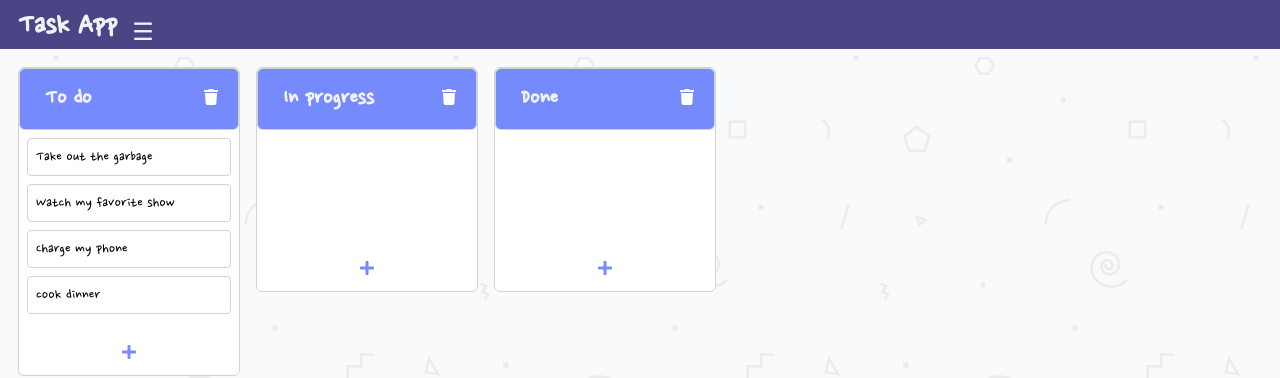
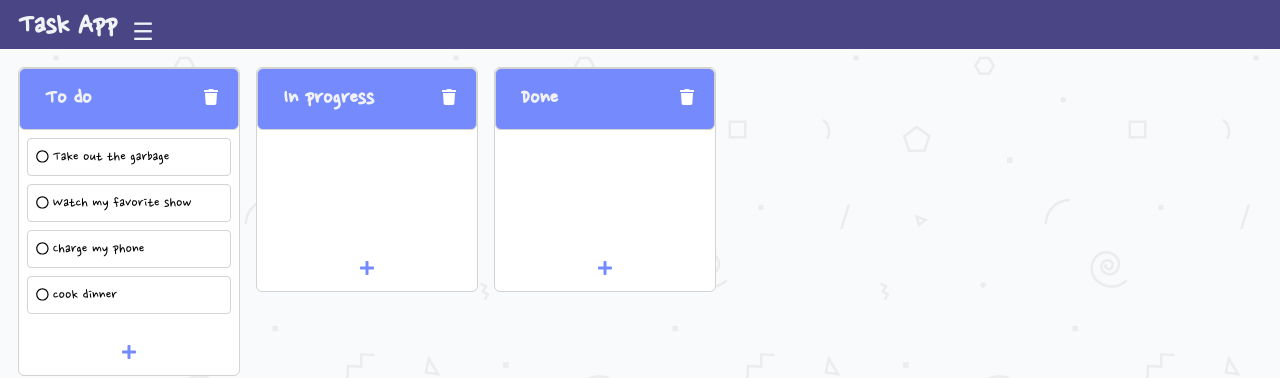
Before and after one commit to lbskinner/react-typescript-task-list, a React (Create React App) app: page / in a window 1280 px wide. Shown: the top 378 px of the page. Built offline with nearby package versions, Linux system fonts and the light colour scheme.

Commit message:
moved complete icon to display in front of the task text

```diff
--- a/package.json
+++ b/package.json
@@ -3,8 +3,10 @@
   "version": "0.1.0",
   "private": true,
   "dependencies": {
-    "@fortawesome/fontawesome-svg-core": "^1.2.30",
-    "@fortawesome/free-solid-svg-icons": "^5.14.0",
+    "@fortawesome/fontawesome-svg-core": "^1.2.32",
+    "@fortawesome/free-brands-svg-icons": "^5.15.1",
+    "@fortawesome/free-regular-svg-icons": "^5.15.1",
+    "@fortawesome/free-solid-svg-icons": "^5.15.1",
     "@fortawesome/react-fontawesome": "^0.1.11",
     "@testing-library/jest-dom": "^4.2.4",
     "@testing-library/react": "^9.5.0",
--- a/src/components/Task/Task.styles.ts
+++ b/src/components/Task/Task.styles.ts
@@ -24,6 +24,18 @@ export const Container = styled.div<TaskStyleProps>`
   position: relative;
 `;
 
+export const ToolButton = styled.button`
+  background: #fff;
+  cursor: pointer;
+  font-size: 0.8em;
+  padding: 2px 4px 2px 0;
+  border: 0;
+
+  &:hover {
+    color: #758bfd;
+  }
+`;
+
 export const TaskText = styled.span<TaskTextProps>`
   text-decoration: ${(props) => props.complete && "line-through"};
 `;
--- a/src/components/Task/Task.tsx
+++ b/src/components/Task/Task.tsx
@@ -1,14 +1,22 @@
 import React from "react";
-import { Container, TaskText } from "./Task.styles";
+import { connect } from "react-redux";
+import mapStoreToProps from "../../store/mapStoreToProps";
+import mapDispatchToProps from "../../store/mapDispatchToProps";
+import { Container, ToolButton, TaskText } from "./Task.styles";
 import { Draggable } from "react-beautiful-dnd";
+import { FontAwesomeIcon } from "@fortawesome/react-fontawesome";
+import { faCheckCircle, faCircle } from "@fortawesome/free-regular-svg-icons";
 import TaskBar from "../TaskBar/TaskBar";
+
+type PropsFromRedux = ReturnType<typeof mapStoreToProps> &
+  typeof mapDispatchToProps;
 
 type TaskProps = {
   task: ITask;
   index: number;
 };
 
-class Task extends React.Component<TaskProps> {
+class Task extends React.Component<PropsFromRedux & TaskProps> {
   state = {
     open: false,
     taskId: "",
@@ -20,6 +28,20 @@ class Task extends React.Component<TaskProps> {
 
   onMouseLeave = () => {
     this.setState({ open: false });
+  };
+
+  handleClickCheck = (taskId: string, complete: boolean) => {
+    const newState = {
+      ...this.props.allTasks,
+      tasks: {
+        ...this.props.allTasks.tasks,
+        [taskId]: {
+          ...this.props.allTasks.tasks[taskId],
+          complete: !complete,
+        },
+      },
+    };
+    this.props.updateTaskData(newState);
   };
 
   render() {
@@ -44,6 +66,17 @@ class Task extends React.Component<TaskProps> {
           >
             {/* created separate handle component allows users to only able to drag on the component */}
             {/* <Handle {...provided.dragHandleProps} /> */}
+            <ToolButton>
+              <FontAwesomeIcon
+                icon={this.props.task.complete ? faCheckCircle : faCircle}
+                onClick={() =>
+                  this.handleClickCheck(
+                    this.props.task.id,
+                    this.props.task.complete
+                  )
+                }
+              />
+            </ToolButton>
             <TaskText
               className={this.props.task.id}
               complete={this.props.task.complete}
@@ -63,4 +96,4 @@ class Task extends React.Component<TaskProps> {
   }
 }
 
-export default Task;
+export default connect(mapStoreToProps, mapDispatchToProps)(Task);
--- a/src/components/TaskBar/TaskBar.tsx
+++ b/src/components/TaskBar/TaskBar.tsx
@@ -20,7 +20,7 @@ const ToolButton = styled.button`
   cursor: pointer;
   font-size: 0.8em;
   outline: 0;
-  padding: 2px 4px;
+  padding: 2px 6px;
   border: 0;
 
   &:hover {
@@ -52,19 +52,19 @@ const TaskBar: React.FC<PropsFromRedux & TaskBarProps> = ({
     console.log("====================================");
   };
 
-  const handleClickCheck = (taskId: string) => {
-    const newState = {
-      ...props.allTasks,
-      tasks: {
-        ...props.allTasks.tasks,
-        [taskId]: {
-          ...props.allTasks.tasks[taskId],
-          complete: !complete,
-        },
-      },
-    };
-    props.updateTaskData(newState);
-  };
+  // const handleClickCheck = (taskId: string) => {
+  //   const newState = {
+  //     ...props.allTasks,
+  //     tasks: {
+  //       ...props.allTasks.tasks,
+  //       [taskId]: {
+  //         ...props.allTasks.tasks[taskId],
+  //         complete: !complete,
+  //       },
+  //     },
+  //   };
+  //   props.updateTaskData(newState);
+  // };
 
   const handleClickDelete = (taskId: string) => {
     console.log("====================================");
@@ -77,12 +77,12 @@ const TaskBar: React.FC<PropsFromRedux & TaskBarProps> = ({
       <ToolButton>
         <FontAwesomeIcon icon={faPen} onClick={() => handleClickEdit(taskId)} />
       </ToolButton>
-      <ToolButton>
+      {/* <ToolButton>
         <FontAwesomeIcon
           icon={faCheck}
           onClick={() => handleClickCheck(taskId)}
         />
-      </ToolButton>
+      </ToolButton> */}
       <ToolButton>
         <FontAwesomeIcon
           icon={faTrash}
```
Also changed, not shown: 1 other file (tests, documents, lock files or other folders).
